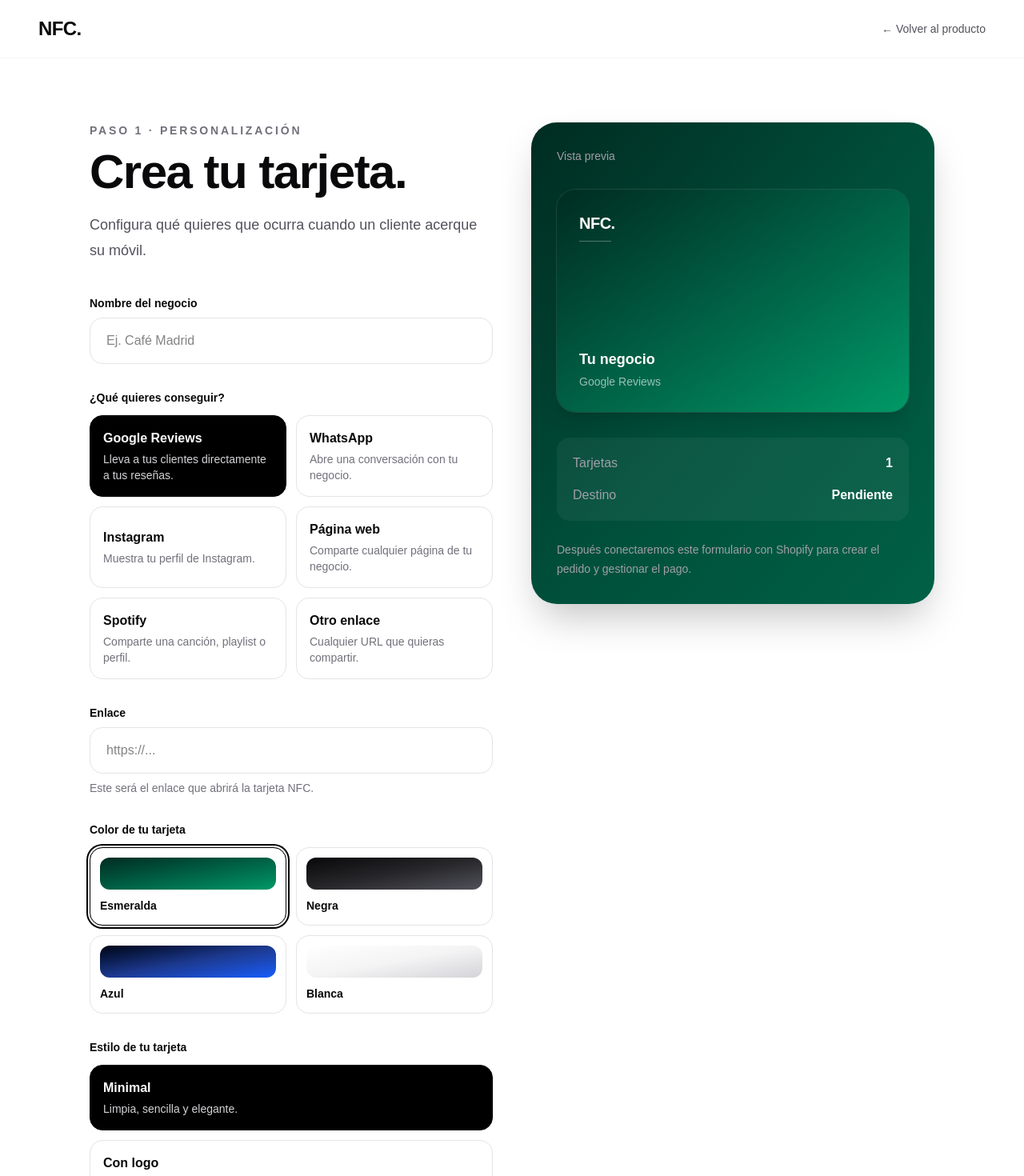
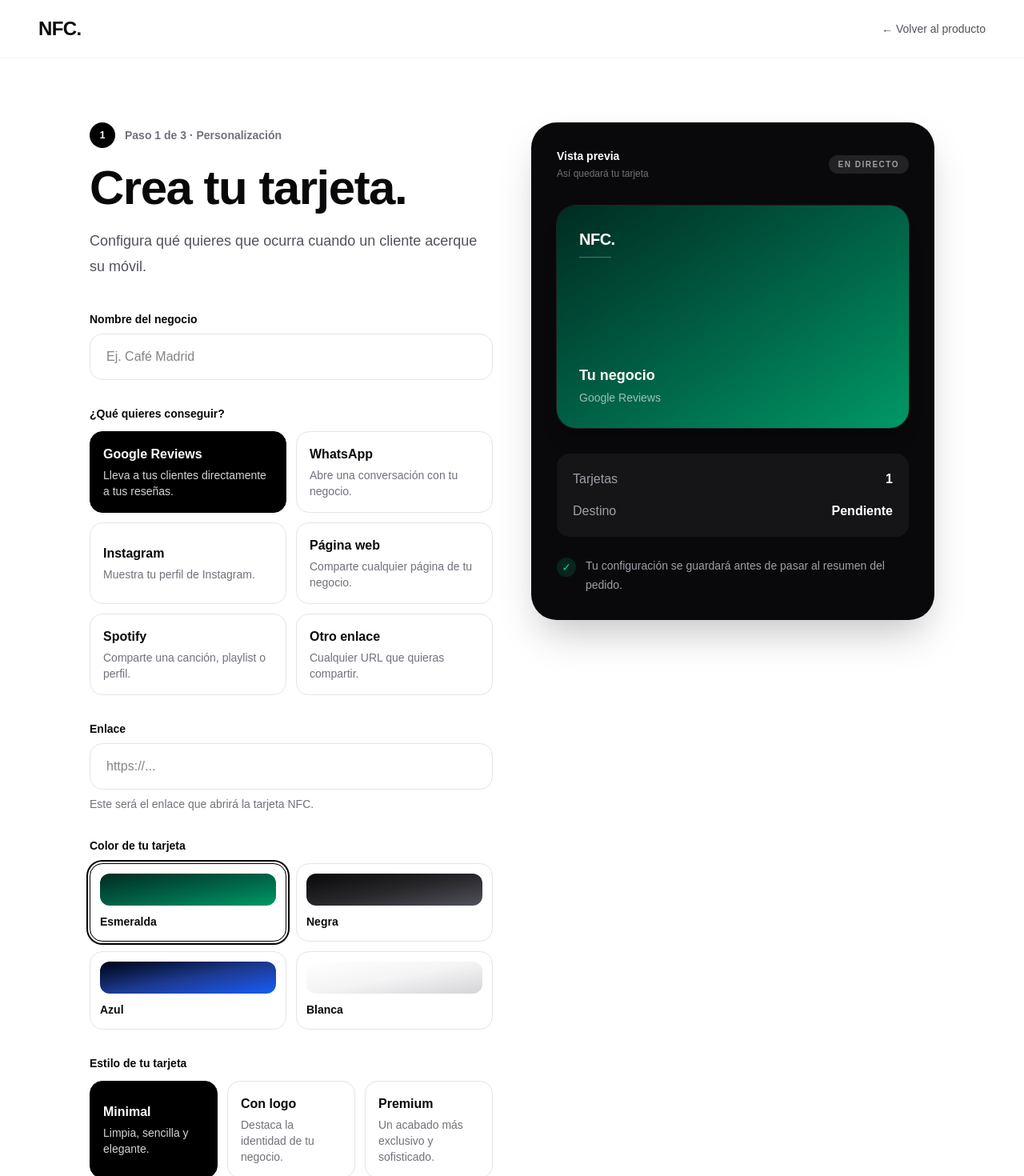
Before and after one commit to martinabenitezriera/nfc-store, a Next.js app: page /personalizar in a window 1280 px wide. Shown: the top 1470 px of the page at 80% size. Built offline with nearby package versions, Linux system fonts and the light colour scheme.

Commit message:
feat: mejorar diseño del personalizador NFC

```diff
--- a/app/personalizar/page.tsx
+++ b/app/personalizar/page.tsx
@@ -71,9 +71,10 @@ export default function PersonalizarPage() {
 
       <section className="mx-auto grid max-w-6xl gap-12 px-6 py-12 md:grid-cols-2 md:px-12 md:py-20">
         <div>
-          <p className="mb-3 text-sm font-semibold uppercase tracking-[0.2em] text-zinc-500">
-            Paso 1 · Personalización
-          </p>
+          <div className="mb-5 flex items-center gap-3 text-sm font-semibold text-zinc-500">
+            <span className="flex h-8 w-8 items-center justify-center rounded-full bg-black text-xs text-white">1</span>
+            <span>Paso 1 de 3 · Personalización</span>
+          </div>
           <h1 className="text-4xl font-black tracking-tight md:text-6xl">
             Crea tu tarjeta.
           </h1>
@@ -88,7 +89,7 @@ export default function PersonalizarPage() {
                 value={businessName}
                 onChange={(event) => setBusinessName(event.target.value)}
                 placeholder="Ej. Café Madrid"
-                className="w-full rounded-2xl border border-zinc-200 px-5 py-4 outline-none transition focus:border-black"
+                className="w-full rounded-2xl border border-zinc-200 px-5 py-4 outline-none transition focus:border-emerald-600 focus:ring-4 focus:ring-emerald-50"
               />
             </label>
 
@@ -126,7 +127,7 @@ export default function PersonalizarPage() {
                 onChange={(event) => setUrl(event.target.value)}
                 placeholder="https://..."
                 type="url"
-                className="w-full rounded-2xl border border-zinc-200 px-5 py-4 outline-none transition focus:border-black"
+                className="w-full rounded-2xl border border-zinc-200 px-5 py-4 outline-none transition focus:border-emerald-600 focus:ring-4 focus:ring-emerald-50"
               />
               <span className="mt-2 block text-sm text-zinc-500">
                 Este será el enlace que abrirá la tarjeta NFC.
@@ -151,7 +152,7 @@ export default function PersonalizarPage() {
             </div>
             <div>
               <span className="mb-3 block text-sm font-semibold">Estilo de tu tarjeta</span>
-              <div className="space-y-3">
+              <div className="grid gap-3 md:grid-cols-3">
                 {cardStyles.map((style) => (
                   <button
                     key={style.id}
@@ -173,7 +174,7 @@ export default function PersonalizarPage() {
               <select
                 value={quantity}
                 onChange={(event) => setQuantity(Number(event.target.value))}
-                className="w-full rounded-2xl border border-zinc-200 bg-white px-5 py-4 outline-none focus:border-black"
+                className="w-full rounded-2xl border border-zinc-200 bg-white px-5 py-4 outline-none focus:border-emerald-600 focus:ring-4 focus:ring-emerald-50"
               >
                 {[1, 2, 3, 5, 10, 25, 50, 100].map((amount) => (
                   <option key={amount} value={amount}>
@@ -199,7 +200,7 @@ export default function PersonalizarPage() {
                 );
                 window.location.href = "/resumen";
               }}
-              className="w-full rounded-full bg-black px-8 py-4 font-semibold text-white transition hover:scale-[1.01]"
+              className="w-full rounded-full bg-black px-8 py-4 font-semibold text-white shadow-lg shadow-black/10 transition duration-300 hover:-translate-y-0.5 hover:shadow-xl"
             >
               Continuar con el pedido
             </button>
@@ -207,8 +208,8 @@ export default function PersonalizarPage() {
         </div>
 
         <div className="md:sticky md:top-8 md:self-start">
-          <div className="rounded-[2rem] bg-gradient-to-br from-emerald-950 via-emerald-900 to-emerald-800 p-6 text-white shadow-2xl md:p-8">
-            <p className="text-sm text-zinc-400">Vista previa</p>
+          <div className="rounded-[2rem] bg-zinc-950 p-6 text-white shadow-2xl md:p-8">
+            <div className="flex items-center justify-between"><div><p className="text-sm font-semibold text-white">Vista previa</p><p className="mt-1 text-xs text-zinc-500">Así quedará tu tarjeta</p></div><span className="rounded-full bg-white/10 px-3 py-1 text-[10px] font-bold uppercase tracking-[0.15em] text-zinc-400">En directo</span></div>
 
             <style>{`
               @keyframes previewShine {
@@ -257,9 +258,7 @@ export default function PersonalizarPage() {
               </div>
             </div>
 
-            <p className="mt-6 text-sm leading-6 text-zinc-400">
-              Después conectaremos este formulario con Shopify para crear el pedido y gestionar el pago.
-            </p>
+            <div className="mt-6 flex items-start gap-3 text-sm leading-6 text-zinc-400"><span className="mt-0.5 flex h-6 w-6 shrink-0 items-center justify-center rounded-full bg-emerald-500/15 text-emerald-400">✓</span><p>Tu configuración se guardará antes de pasar al resumen del pedido.</p></div>
           </div>
         </div>
       </section>
```
